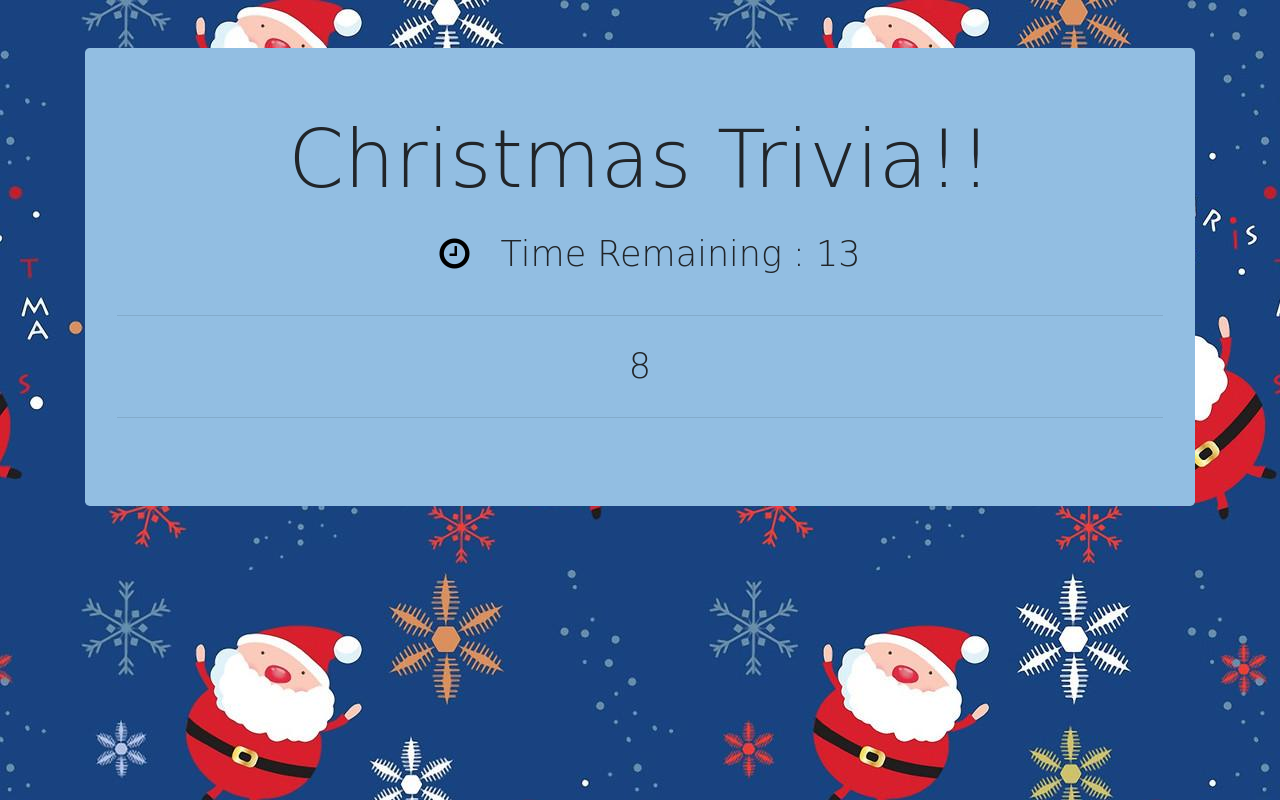
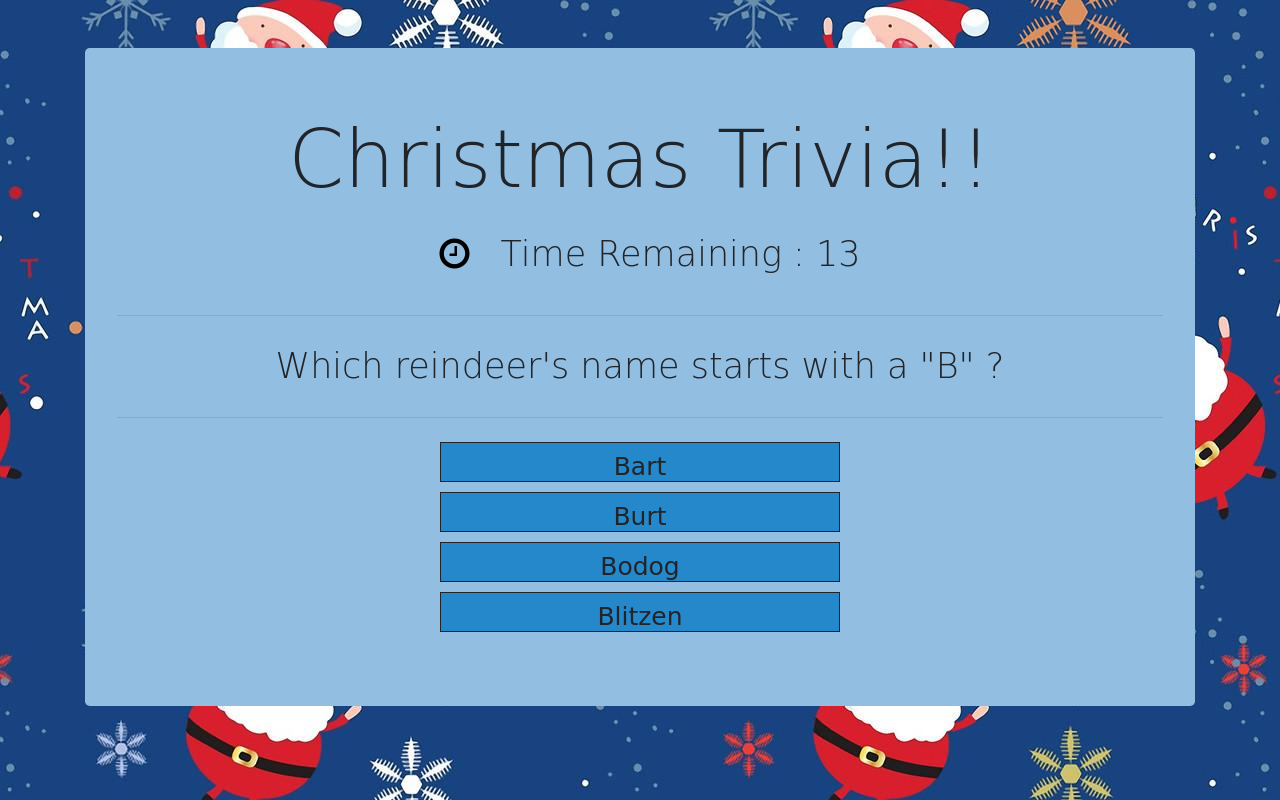
Before and after one commit to benbaba2525/TriviaGame, a plain HTML site: page index.html in a window 1280 px wide. Both pictures are taken after a click on the button "Start". Drawn offline with nearby package versions, Linux system fonts and the light colour scheme; a web font is replaced by a local one.

Commit message:
Added function to display the questionsshow the question and answer choices

```diff
--- a/assets/css/style.css
+++ b/assets/css/style.css
@@ -31,14 +31,15 @@ body{
 }
 
 
-#startBtn:hover,#choiceDiv:hover, #playagainBtn:hover{
+#startBtn:hover,#playagainBtn:hover, .choiceDiv:hover{
 
     background-color:rgb(232, 27, 61);
 	border-color: rgb(235, 25, 88);
 }
 
-#choiceDiv{
+.choiceDiv{
     margin: auto;
+    margin-bottom: 10px;
     text-align: center;
     padding: 5px;
     font-size: 25px;
--- a/assets/javascript/app.js
+++ b/assets/javascript/app.js
@@ -5,76 +5,78 @@ $(document).ready(function(){
     var triviaGame = [
         {
             question: "What Christmas Ballet is the most famous of all?",
-            answer:    "The Nutcracker",
+            answer:    1,
             choice:   ["Rudolph's Surprise","The Nutcracker", "Mr. and Mrs. Claus", "Frosty Goes to New York" ]
 
         },
 
         {
             question: "Where was Mommy kissing Santa Claus?",
-            answer:    "Under the Mistletoe",
+            answer:    2,
             choice:   ["On the Corner", "In the Bedroom", "Under the Mistletoe", "In a Dark Alley"]
         },
 
         {
             question: "Who wrote the song \"Here Comes Santa Claus\"?",
-            answer:    "Gene Autry",
+            answer:    1,
             choice:   ["Michael Jackson", "Gene Autry", "Persy Douglas", "Leroy Jones"]
         },
 
         {
             question: "What does Alvin want for Christmas?",
-            answer:    "A Hula Hoop",
+            answer:    2,
             choice:   ["An iPad", "A Bottle of Rum", "A Hula Hoop", "A New Car"]
         },
 
         {
             question: "What should little children leave out for Santa on Christmas Eve?",
-            answer:    "Cookies and Milk",
+            answer:    0,
             choice:   ["Cookies and Milk", "A Bottle of Wine", "Chewing Gum", "Chedder Cheese"]
         },
 
         {
             question: "What is Frosty the Snowman's nose made of?",
-            answer:    "A Button",
+            answer:    2,
             choice:   ["A Carrot", "A Potato", "A Button", "A Rock"]
         },
 
         {
             question: "What is Ebenezer?",
-            answer:    "The Scrooge",
+            answer:    2,
             choice:   ["The Milk Man", "The 23rd President", "The Scroogr", "Mrs. Claus's Secret Friend"]
         },
 
         {
             question: "What color is the Grinch?",
-            answer:    "Green",
+            answer:    0,
             choice:   ["Green", "Blue", "White", "Black"]
         },
 
         {
             question: "Which reindeer's name starts with a \"B\" ?",
-            answer:   "Blitzen",
+            answer:   3,
             choice:  ["Bart", "Burt", "Bodog", "Blitzen"]
         },
 
         {
             question: "Which reindee does not belong below?",
-            answer:   "Roger",
+            answer:   2,
             choice:  ["Dancer", "Comet", "Roger", "Dasher"]
 
        }];
-      var userGuesses = 0;
+      var userAnswer = 0;
       var correct = 0;
       var incorrect = 0;
       var unanswered = 0;
       var randomTrivia;
+      var computerPick;
       var timer = 15;     //  Interval Demonstration ,  Set our time counter to 15.
       var intervalId;     //  Variable that will hold our interval ID when we execute ,   the "run" function
+      var countQuestions = 0;
 
     //Hiding  Choice Div and Play Again Button
-      $("#choiceDiv").hide();
-      $("#playagainBtn").hide();
+
+    $("#playagainBtn").hide();
 
    //Start Game
    $("#startBtn").on("click", function(){
@@ -88,10 +90,12 @@ $(document).ready(function(){
     //Start Time Remaining
     runTimer();
 
+  });
+
+    //When user answer the question or time out then go to next question
 
 
 
-    //When user guess
     //If user pick the correct answer, show message ,audio sound and picture
     // to let user know that user pick the right answer , correct++
 
@@ -109,14 +113,34 @@ $(document).ready(function(){
 
 
 
-   });
+
 
    //Display question and Multiple choice
    function displayQuestion(){
-    var randomTrivia = Math.floor(Math.random()*(triviaGame.length));
-    $("#questionP").html(randomTrivia);
+
+     //Random Trivia Game
+       randomTrivia = Math.floor(Math.random()*(triviaGame.length));
+
+    //Show random question
+       computerPick = triviaGame[randomTrivia];
+       $("#questionP").html("<p>" + computerPick.question + "</p>");
+
+   //Show answer choices
+   for ( var i = 0; i < computerPick.choice.length; i++){
+    var answerChoice = $("<div>");
+    answerChoice.addClass("choiceDiv");
+    answerChoice.html(computerPick.choice[i]);
+    $("#choicePage").append(answerChoice);
+
+
+   }
 
    };
+
+
+
+
+
 
 
   // Timer start count down, timer--
@@ -133,7 +157,7 @@ $(document).ready(function(){
      setTimeout(fiveSeconds, 1000 * 10);
      fiveSeconds();
 
-    //  Show the number in the #show-number tag.
+    //  Show the time remaning
     $("#time-remaining").html("<p><i class='fa fa-clock-o' style='padding: 20px;color:black;' aria-hidden='true'></i> Time Remaining :  " + timer + "</p>");
 
     if (timer === 0) {
@@ -144,7 +168,7 @@ $(document).ready(function(){
     }
   };
 
-  // 5 secound left
+  // 5 secound left alert with red colro on text content
 
   function fiveSeconds() {
     $("#time-remaining").html("<p style='color:red;'><i class='fa fa-clock-o' style='padding: 20px;color:red;' aria-hidden='true'></i> Time Remaining :  " + timer + "</p>");
@@ -180,4 +204,6 @@ $(document).ready(function(){
 
 
 
+
+
 });
--- a/index.html
+++ b/index.html
@@ -32,7 +32,9 @@
         <p id="questionP" class="lead"></p>
         <hr class="my-4">
         <p id="answerP" class="lead"></p>
-        <div id="choiceDiv"></div>
+        <div id="choicePage"></div>
+
+
         <div id="playagainDiv">
         <button id="playagainBtn" type="button" class="btn btn-primary btn-lg mt-3" style="width:200px; font-size: 25px;">Play Again!!</button>
         </div>
```
